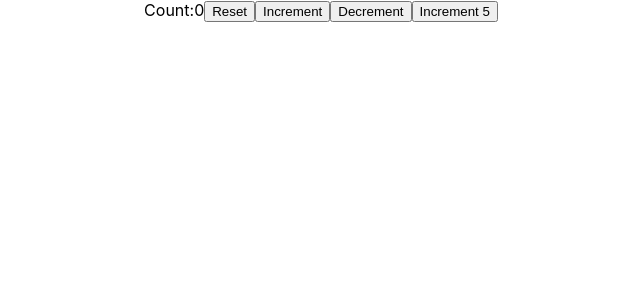
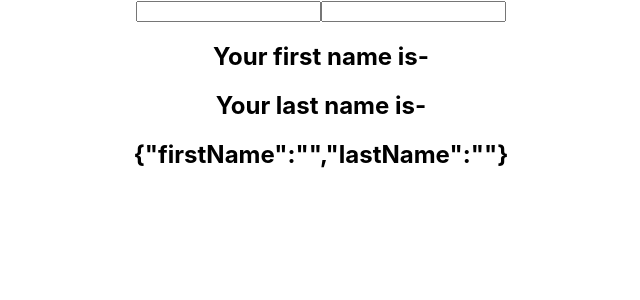
Before and after one commit to rahuljha12527/LearnReactHooks, a React (Create React App) app: page / in a window 1280 px wide. Shown: the top 300 px of the page, without its empty margins (319-959 px from the left). Built offline with nearby package versions, Linux system fonts and the light colour scheme.

Commit message:
add useState

```diff
--- a/src/App.js
+++ b/src/App.js
@@ -2,13 +2,15 @@
 import "./App.css";
 import ClassCounter from "./components/ClassCounter";
 import HookCounter from "./components/HookCounter";
+import HookCounterThree from "./components/HookCounterThree";
 import HooksCounterTwo from "./components/HooksCounterTwo";
 
 function App() {
   return <div className="App">
     {/* <ClassCounter /> */}
     {/* <HookCounter /> */}
-    <HooksCounterTwo/>
+    {/* <HooksCounterTwo/> */}
+    <HookCounterThree />
   </div>;
 }
 
--- /dev/null
+++ b/src/components/HookCounterThree.js
@@ -0,0 +1,25 @@
+import React, { useState } from "react";
+
+function HookCounterThree() {
+  const [name, setName] = useState({ firstName: "", lastName: "" });
+
+  return (
+    <form>
+      <input
+        type="text"
+        value={name.firstName}
+        onChange={(e) => setName({ ...name,firstName: e.target.value })}
+      />
+     <input
+        type="text"
+        value={name.lastName}
+        onChange={(e) => setName({...name, lastName: e.target.value })}
+      />
+      <h2>Your first name is- {name.firstName}</h2>
+      <h2>Your last name is- {name.lastName}</h2>
+       <h2>{JSON.stringify(name)}</h2>
+    </form>
+  );
+}
+
+export default HookCounterThree;
```
